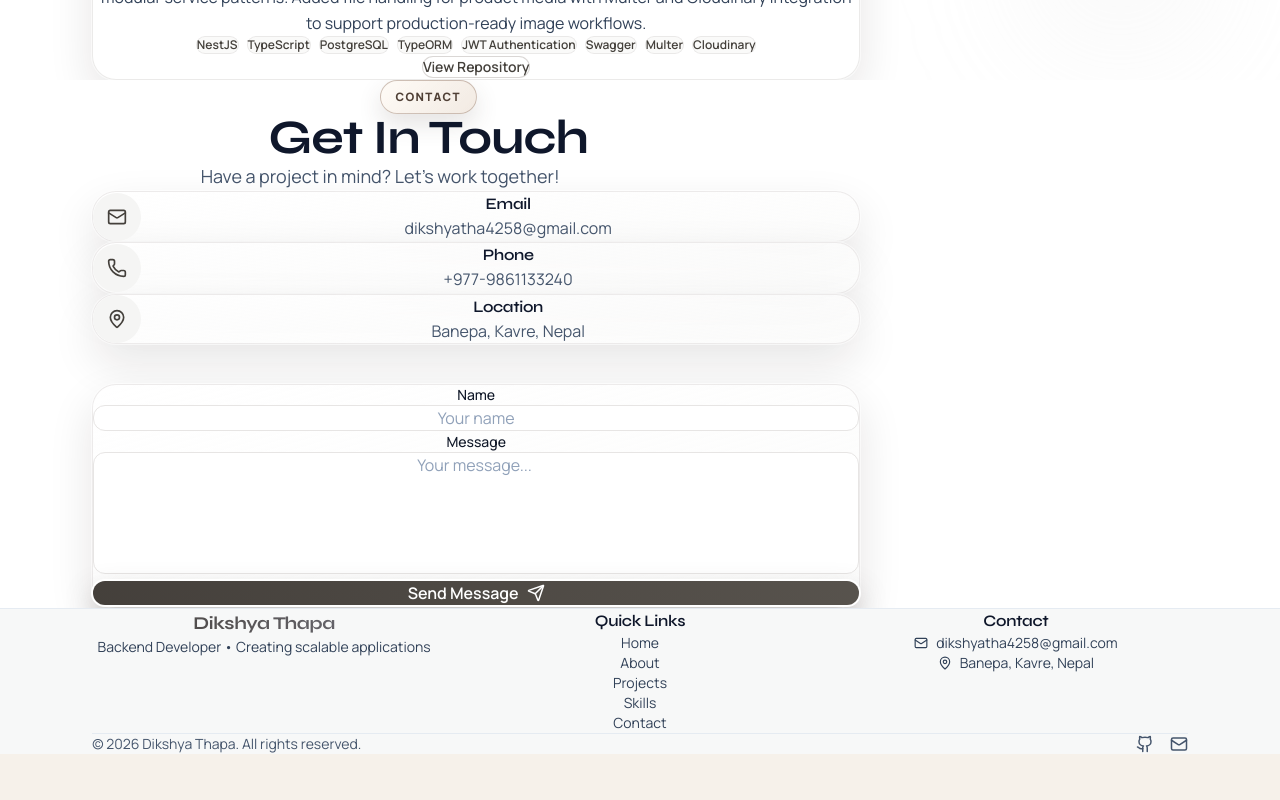
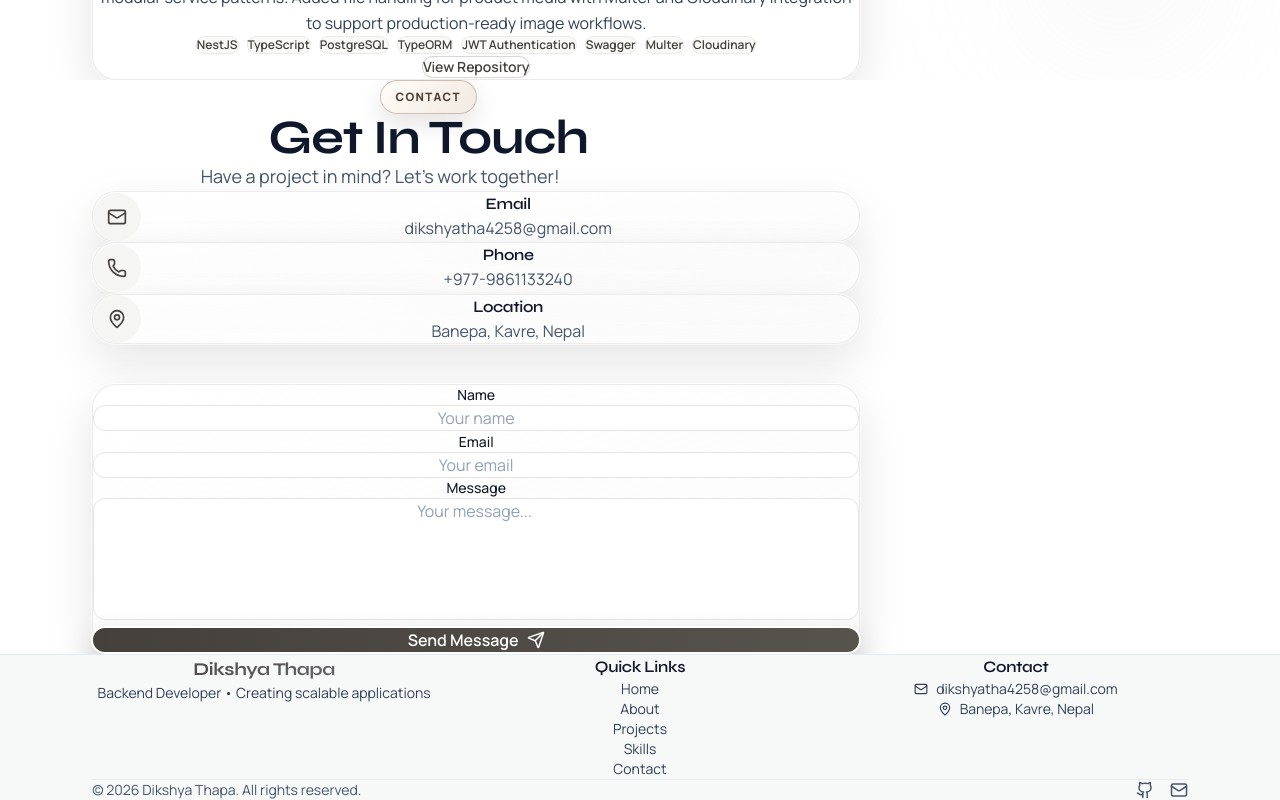
Before and after one commit to dikshyathapa01/Portfolio, a Next.js app: page / in a window 1280 px wide. Shown: the part 2067-2867 px from the top of the page. Before the commit the page ends 2821 px from the top, so only its background shows below. Built offline with nearby package versions, Linux system fonts and the light colour scheme.

Commit message:
email added

```diff
--- a/components/sections/Contact.tsx
+++ b/components/sections/Contact.tsx
@@ -12,6 +12,7 @@ const FORMSPREE_ID = 'mzdodvpy';
 export function Contact() {
   const [formData, setFormData] = useState({
     name: '',
+    email: '',
     message: '',
   });
   const [submitted, setSubmitted] = useState(false);
@@ -23,10 +24,22 @@ export function Contact() {
     setFormData((prev) => ({ ...prev, [name]: value }));
   };
 
+  const validateEmail = (email: string) => {
+    const emailRegex = /^[^\s@]+@[^\s@]+\.[^\s@]+$/;
+    return emailRegex.test(email);
+  };
+
   const handleSubmit = async (e: React.FormEvent) => {
     e.preventDefault();
     setLoading(true);
     setError(null);
+
+    // Validate email format
+    if (!validateEmail(formData.email)) {
+      setError('Please enter a valid email address (e.g., example@gmail.com)');
+      setLoading(false);
+      return;
+    }
 
     try {
       const response = await fetch(`https://formspree.io/f/${FORMSPREE_ID}`, {
@@ -35,14 +48,17 @@ export function Contact() {
           'Content-Type': 'application/json',
         },
         body: JSON.stringify({
-          ...formData,
-          email: 'dikshyatha4258@gmail.com',
+          name: formData.name,
+          email: formData.email,
+          message: formData.message,
+          _replyto: contactInfo.email,
+          _subject: ' Message',
         }),
       });
 
       if (response.ok) {
         setSubmitted(true);
-        setFormData({ name: '', message: '' });
+        setFormData({ name: '', email: '', message: '' });
 
         // Reset success message after 3 seconds
         setTimeout(() => setSubmitted(false), 3000);
@@ -176,6 +192,22 @@ export function Contact() {
                   </div>
 
                   <div>
+                    <label htmlFor="email" className="mb-2 block text-xs font-medium text-gray-900 sm:text-sm dark:text-white">
+                      Email
+                    </label>
+                    <input
+                      type="email"
+                      id="email"
+                      name="email"
+                      value={formData.email}
+                      onChange={handleChange}
+                      required
+                      className="w-full rounded-lg border border-stone-200 bg-white px-4 py-2.5 text-center text-sm text-slate-900 placeholder-slate-400 focus:ring-2 focus:ring-stone-400 focus:outline-none dark:border-stone-500/30 dark:bg-stone-900/45 dark:text-stone-100 dark:placeholder-stone-300/50 dark:focus:ring-stone-400 sm:rounded-xl sm:text-base"
+                      placeholder="Your email"
+                    />
+                  </div>
+
+                  <div>
                     <label htmlFor="message" className="mb-2 block text-xs font-medium text-gray-900 sm:text-sm dark:text-white">
                       Message
                     </label>
@@ -202,6 +234,13 @@ export function Contact() {
                     {loading ? 'Sending...' : 'Send Message'}
                     <Send size={18} />
                   </Button>
+
+                  {/* Error Message */}
+                  {error && (
+                    <div className="mt-4 p-3 rounded-lg bg-red-50 border border-red-200 text-red-700 text-sm dark:bg-red-900/20 dark:border-red-800 dark:text-red-400">
+                      {error}
+                    </div>
+                  )}
                 </form>
               )}
             </Card>
```
